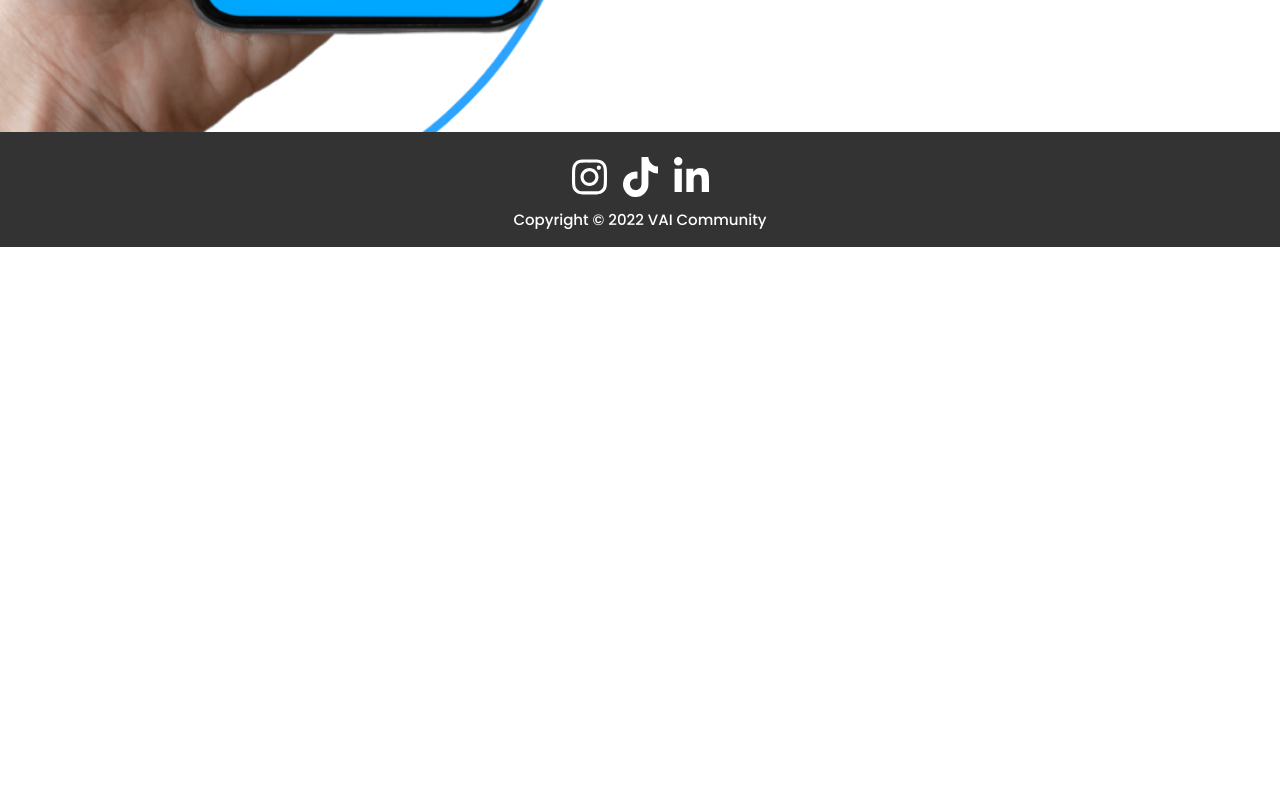
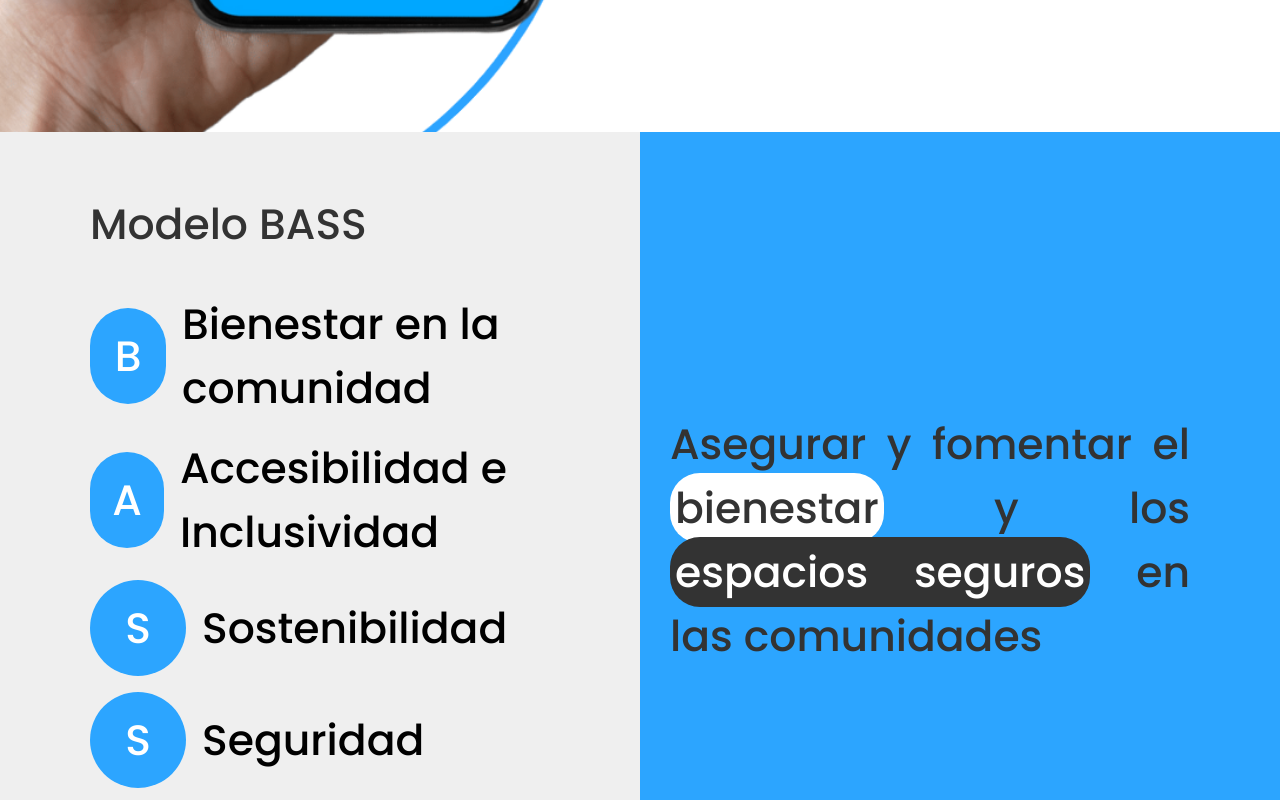
Before and after one commit to Vai-Code/vai-frontend, a React (Create React App) app: page / in a window 1280 px wide. Shown: the part 1500-2300 px from the top of the page. Before the commit the page ends 1747 px from the top, so only its background shows below. Built offline with nearby package versions, Linux system fonts and the light colour scheme.

Commit message:
Modelo BASS section, StrongText component, BassItem component and static social media

```diff
--- a/src/App.js
+++ b/src/App.js
@@ -4,6 +4,7 @@ import Navbar from './components/navbar/Navbar';
 import Intro from './components/intro/Intro';
 import QuienesSomos from './components/quienes_somos/QuienesSomos';
 import Footer from './components/footer/Footer';
+import BASS from "./components/baas/BASS"
 
 
 function App() {
@@ -12,6 +13,7 @@ function App() {
       <Navbar/>
       <Intro/>
       <QuienesSomos/>
+      <BASS/>
       <Footer/>
     </div>
   );
--- a/src/components/baas/BASS.css
+++ b/src/components/baas/BASS.css
@@ -0,0 +1,54 @@
+.b-container{
+    height: 51rem;
+    display: flex;
+}
+
+.b-container-left{
+    width: 50%;
+    position: relative;
+    background-color: #efefef;
+}
+
+.aaa{
+    margin-left: 90px;
+}
+
+.b-container-left p{
+    margin-top: 60px;
+    margin-left: 90px;
+    font-size: 42.5px;
+    color: #333333;
+}
+
+.b-container-left-items{
+    height: fit-content;
+    position: absolute;
+    left: 0;
+    top: 0;
+    bottom: 0;
+    right: 0;
+    margin: auto;
+}
+
+.b-container-right{
+    background-color: #2ca5ff;
+    width: 50%;
+    position: relative;
+}
+
+.b-container-right-content{
+    height: fit-content;
+    position: absolute;
+    left: 0;
+    top: 0;
+    bottom: 0;
+    right: 0;
+    margin: auto;
+    font-size: 42.5px;
+    text-align: justify;
+}
+
+.b-container-right-content p{
+    margin-right: 90px;
+    margin-left: 30px;
+}
--- a/src/components/baas/BASS.js
+++ b/src/components/baas/BASS.js
@@ -0,0 +1,29 @@
+import React from 'react'
+import "./BASS.css"
+import BassItem from '../bass-item/BassItem'
+import StrongText from '../strong-text/StrongText'
+
+const BASS = () => {
+  return (
+    <div className='b-container'>
+        <div className='b-container-left'>
+          <p>Modelo BASS</p>
+          <div className="b-container-left-items">
+            <BassItem letter = "B" text = "Bienestar en la comunidad"/>
+            <BassItem letter = "A" text = "Accesibilidad e Inclusividad"/>
+            <BassItem letter = "S" text = "Sostenibilidad"/>
+            <BassItem letter = "S" text = "Seguridad"/>
+          </div>
+        </div>
+        <div className='b-container-right'>
+          <div className='b-container-right-content'>
+            <p>
+              Asegurar y fomentar el <StrongText text="bienestar" color="#333333" backgroundColor="white"/> y los <StrongText text="espacios seguros" color="white" backgroundColor="#333333"/> en las comunidades
+            </p>
+          </div>
+        </div>
+    </div>
+  )
+}
+
+export default BASS
--- /dev/null
+++ b/src/components/bass-item/BassItem.css
@@ -0,0 +1,22 @@
+.b-i-container{
+    display: flex;
+    height: fit-content;
+    align-items: center;
+    gap: 1rem;
+    margin-top: 1rem;
+    margin-bottom: 1rem;
+    margin-left: 90px;
+    font-size: 42.5px;
+}
+
+.b-i-container-letter{
+    background-color: #2ca5ff;
+    width: 6rem;
+    height: 6rem;
+    border-radius: 100px;
+    align-items: center;
+    justify-content: center;
+    display: flex;
+    font-size: 42.5px;
+    color: white;
+}
--- /dev/null
+++ b/src/components/bass-item/BassItem.js
@@ -0,0 +1,17 @@
+import React from 'react'
+import "./BassItem.css"
+
+const BassItem = (props) => {
+  return (
+    <div className='b-i-container'>
+        <div className='b-i-container-letter'>
+            {props.letter}
+        </div>
+        <div className='b-i-container-text'>
+            {props.text}
+        </div>
+    </div>
+  )
+}
+
+export default BassItem
--- a/src/components/intro/Intro.css
+++ b/src/components/intro/Intro.css
@@ -27,7 +27,7 @@
 }
 
 .i-icon>i{
-    color: #333333;
+    color: white;
     font-size: 3.8em;
     background-size: 10px;
     right: 0px;
@@ -43,13 +43,14 @@
     border-radius: 25px;
     align-items: center;
     justify-content: center;
+    position: absolute;
+    margin-right: 90px;
+    align-items: center;
+    position: flex;
 }
 
-
-
 .i-icon>i:hover{
-    color: #505050;
-    color: #2ca5ff;
+    color: #efefef;
     cursor: pointer;
 }
 
--- a/src/components/navbar/Navbar.css
+++ b/src/components/navbar/Navbar.css
@@ -1,4 +1,3 @@
-
 li{
     color: #333333
 }
@@ -6,6 +5,7 @@ li{
 .n-container{
     position: fixed;
     width: 100%;
+    z-index: 100
 }
 
 .n-wrapper{
--- a/src/components/quienes_somos/QuienesSomos.css
+++ b/src/components/quienes_somos/QuienesSomos.css
@@ -54,6 +54,7 @@
     padding: 1rem;
 }
 
+
 .q-right-text-paragraph{
     gap: 2rem;
     align-items: center;
--- a/src/components/quienes_somos/QuienesSomos.js
+++ b/src/components/quienes_somos/QuienesSomos.js
@@ -1,6 +1,6 @@
 import React from 'react'
 import "./QuienesSomos.css"
-import Celular from "../../images/celular.png"
+import StrongText from "../strong-text/StrongText"
 
 const QuienesSomos = () => {
   return (
@@ -17,9 +17,9 @@ const QuienesSomos = () => {
         <div className='q-right-text'>
           <p className='q-right-text-title'>Una solución práctica, segura, asequible y accesible</p>
           <p className='q-right-text-paragraph'>
-            <div className='first-p'>Somos una plataforma de movilidad digital que implementa un nuevo método de <span className='text-strong'>carpooling privado</span>  y exclusivo para cada comunidad.</div>
+            <div className='first-p'>Somos una plataforma de movilidad digital que implementa un nuevo método de <StrongText text="carpooling privado" color="white" backgroundColor="#333333"/>  y exclusivo para cada comunidad.</div>
             <br></br>
-            <div>Estamos enfocados en  <span className='text-strong'>aumentar el  bienestar</span>  de las comunidades universitarias y todos sus integrantes al mejorar el actual sistema de movilidad en cuanto a calidad y disponibilidad.</div></p>
+            <div className='second-p'>Estamos enfocados en  <StrongText text="aumentar el bienestar" color="white" backgroundColor="#333333"/>  de las comunidades universitarias y todos sus integrantes al mejorar el actual sistema de movilidad en cuanto a calidad y disponibilidad.</div></p>
         </div>
       </div>
     </div>
--- /dev/null
+++ b/src/components/strong-text/StrongText.js
@@ -0,0 +1,19 @@
+import React from 'react'
+
+const StrongText = (props) => {
+
+  const myStyle = {
+    color: props.color,
+    backgroundColor: props.backgroundColor,
+    width: "fit-content",
+    borderRadius: "30px",
+    padding: "5px"
+  }
+
+
+  return (
+        <span style={myStyle}>{props.text}</span>
+  )
+}
+
+export default StrongText
```
